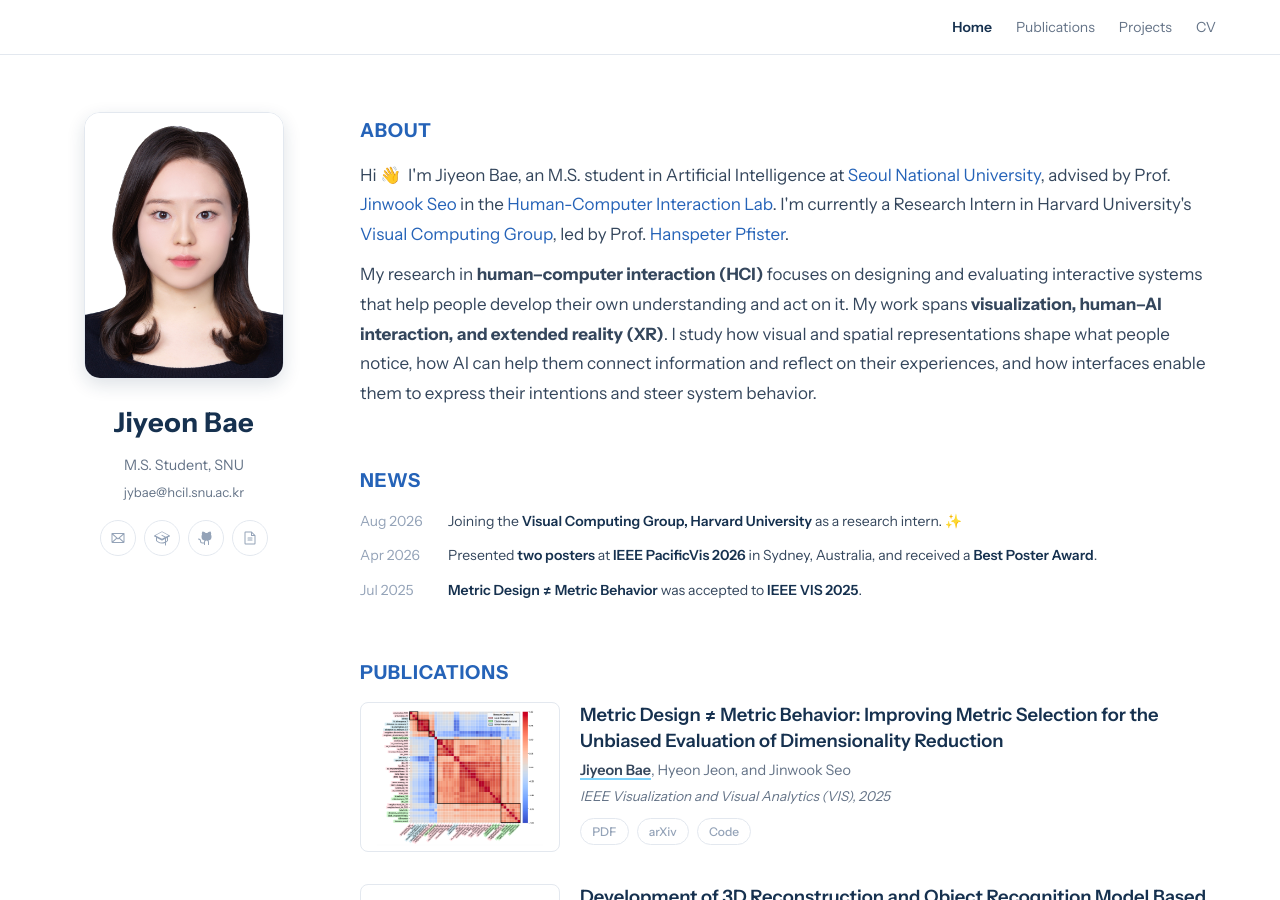
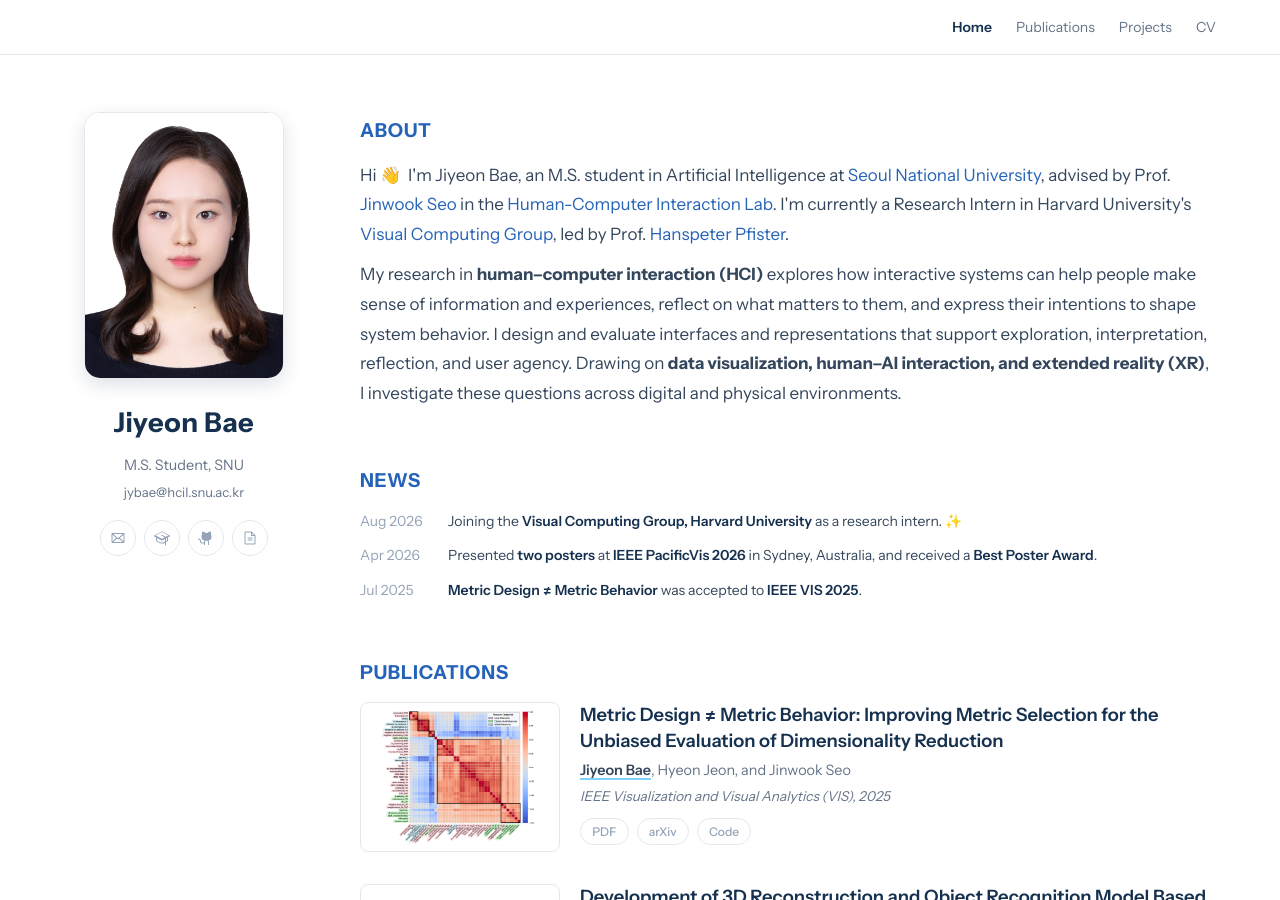
Before and after one commit to JiyeonBae/jiyeonbae.github.io, a Jekyll site: the page built from index.md, in a window 1280 px wide and 900 px high. Built offline with Jekyll 4.4.1, drawn with Linux system fonts in a browser that asks for light colours.

Commit message:
Update About research statement
Co-Authored-By: Claude Opus 5.5 <noreply@anthropic.com>

```diff
--- a/index.md
+++ b/index.md
@@ -7,7 +7,7 @@ title: Jiyeon Bae
     <h2 class="block-title">About</h2>
     <div class="hero-bio">
       <p>Hi 👋&nbsp; I'm Jiyeon Bae, an M.S. student in Artificial Intelligence at <a href="https://www.snu.ac.kr/">Seoul National University</a>, advised by Prof. <a href="https://hcil.snu.ac.kr/people/jinwook-seo">Jinwook Seo</a> in the <a href="https://hcil.snu.ac.kr/">Human-Computer Interaction Lab</a>. I'm currently a Research Intern in Harvard University's <a href="https://vcg.seas.harvard.edu/">Visual Computing Group</a>, led by Prof. <a href="https://seas.harvard.edu/person/hanspeter-pfister">Hanspeter Pfister</a>.</p>
-      <p>My research in <strong>human&ndash;computer interaction (HCI)</strong> focuses on designing and evaluating interactive systems that help people develop their own understanding and act on it. My work spans <strong>visualization, human&ndash;AI interaction, and extended reality (XR)</strong>. I study how visual and spatial representations shape what people notice, how AI can help them connect information and reflect on their experiences, and how interfaces enable them to express their intentions and steer system behavior.</p>
+      <p>My research in <strong>human&ndash;computer interaction (HCI)</strong> explores how interactive systems can help people make sense of information and experiences, reflect on what matters to them, and express their intentions to shape system behavior. I design and evaluate interfaces and representations that support exploration, interpretation, reflection, and user agency. Drawing on <strong>data visualization, human&ndash;AI interaction, and extended reality (XR)</strong>, I investigate these questions across digital and physical environments.</p>
     </div>
   </section>
 
```
